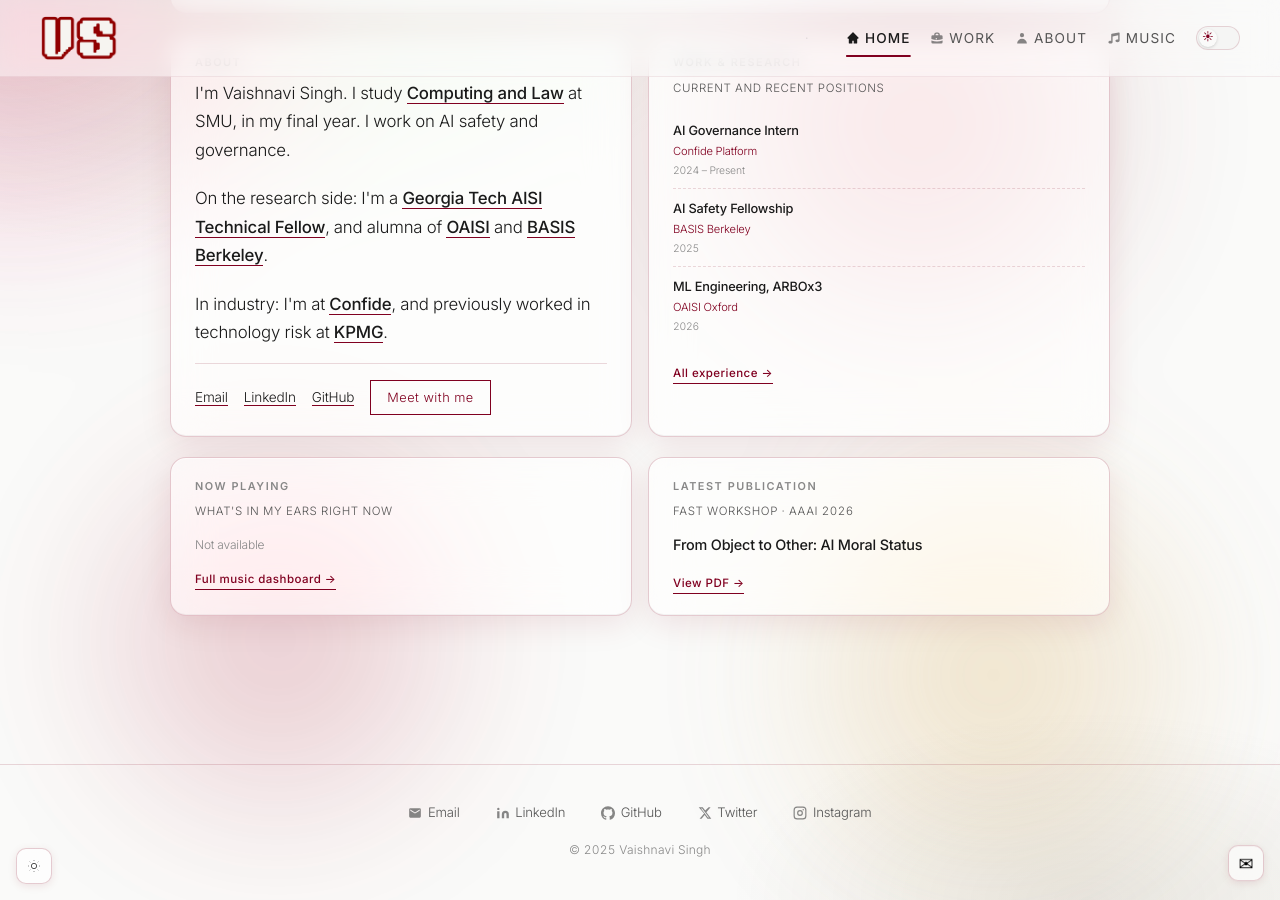
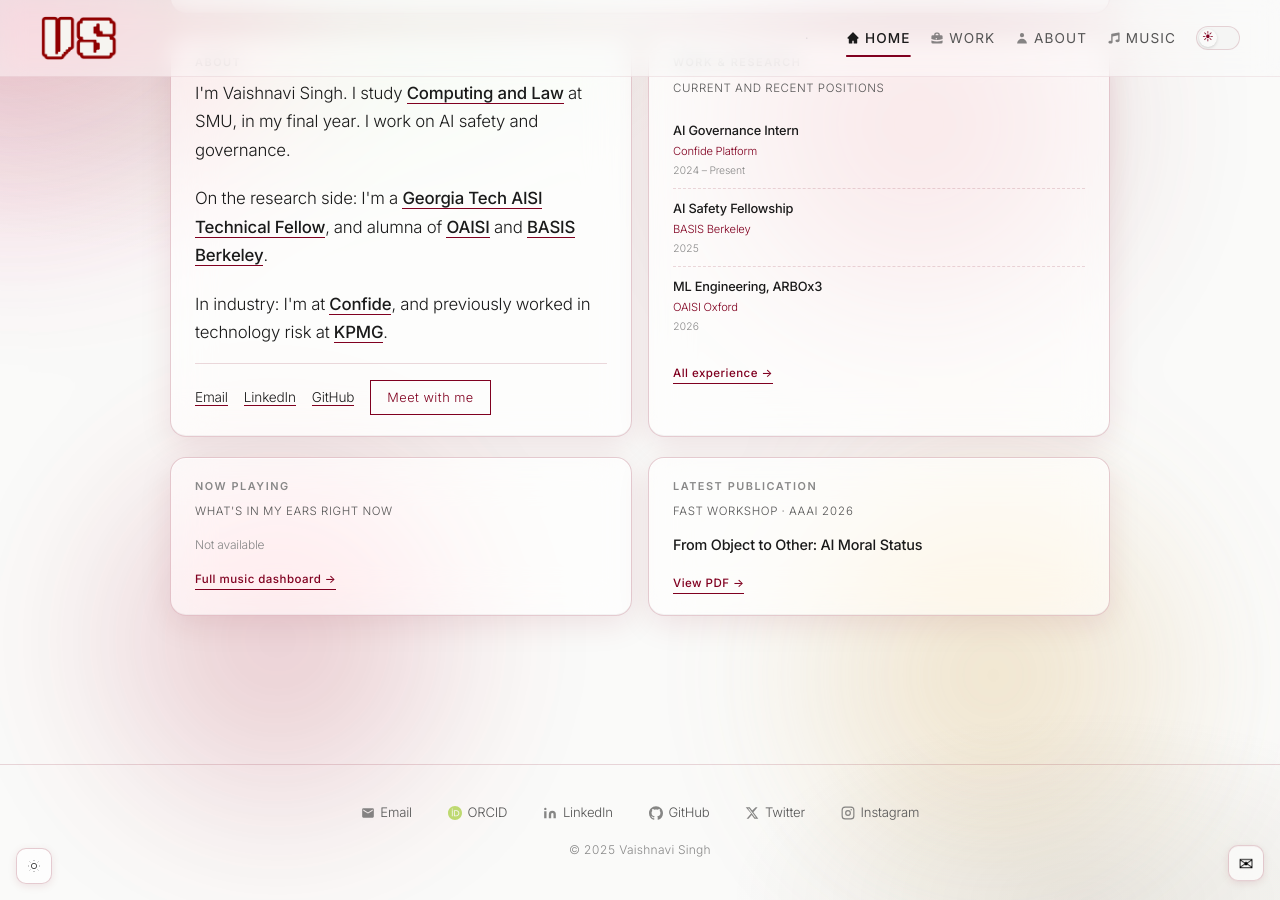
Before and after one commit to RogueTsar/myweb, a Jekyll site: the page built from index.html, in a window 1280 px wide and 900 px high, scrolled down 810 px. Built offline with Jekyll 4.4.1, drawn with Linux system fonts in a browser that asks for light colours.

Commit message:
Add ORCID link to footer next to Email
Co-Authored-By: Claude Sonnet 4.6 <noreply@anthropic.com>

```diff
--- a/_includes/footer.html
+++ b/_includes/footer.html
@@ -3,6 +3,10 @@
         <a href="mailto:vaishnavis.2022@scis.smu.edu.sg" class="footer-link" title="Email">
             <svg class="footer-icon" viewBox="0 0 24 24" fill="currentColor"><path d="M20 4H4a2 2 0 0 0-2 2v12a2 2 0 0 0 2 2h16a2 2 0 0 0 2-2V6a2 2 0 0 0-2-2zm0 4-8 5-8-5V6l8 5 8-5v2z"/></svg>
             Email
+        </a>
+        <a href="https://orcid.org/0009-0001-6125-152X" target="_blank" rel="noopener" class="footer-link" title="ORCID">
+            <svg class="footer-icon" viewBox="0 0 24 24" fill="currentColor"><path d="M12 0C5.372 0 0 5.372 0 12s5.372 12 12 12 12-5.372 12-12S18.628 0 12 0zM7.369 4.378c.525 0 .947.431.947.947s-.422.947-.947.947a.95.95 0 0 1-.947-.947c0-.516.422-.947.947-.947zm-.722 3.038h1.444v10.041H6.647V7.416zm3.562 0h3.9c3.712 0 5.344 2.653 5.344 5.025 0 2.578-2.016 5.016-5.325 5.016h-3.919V7.416zm1.444 1.303v7.444h2.297c3.272 0 3.872-2.484 3.872-3.722 0-2.016-1.284-3.722-3.862-3.722h-2.307z" fill="#A6CE39"/></svg>
+            ORCID
         </a>
         <a href="https://www.linkedin.com/in/vaishnavisingh-/" target="_blank" rel="noopener" class="footer-link" title="LinkedIn">
             <svg class="footer-icon" viewBox="0 0 24 24" fill="currentColor"><path d="M16 8a6 6 0 0 1 6 6v7h-4v-7a2 2 0 0 0-2-2 2 2 0 0 0-2 2v7h-4v-7a6 6 0 0 1 6-6zM2 9h4v12H2zm2-6a2 2 0 0 1 2 2 2 2 0 0 1-2 2 2 2 0 0 1-2-2 2 2 0 0 1 2-2z"/></svg>
```
